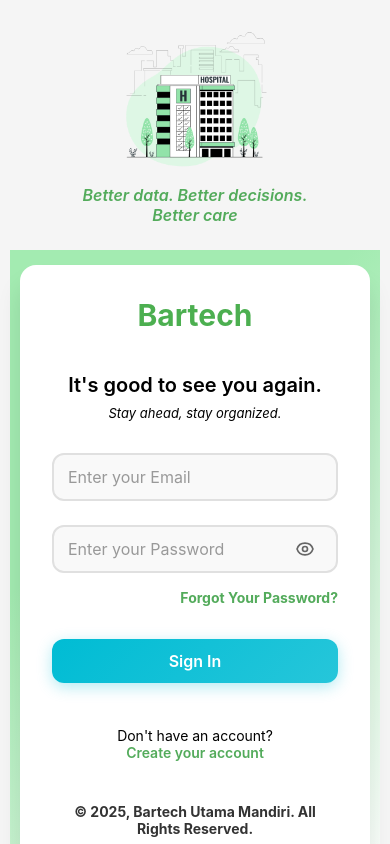
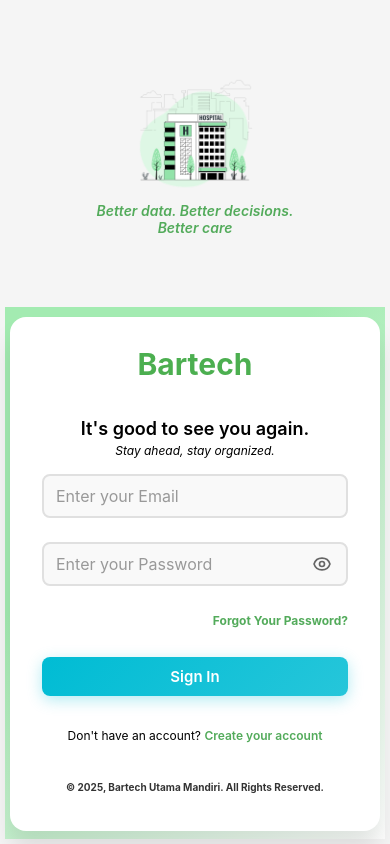
Before and after one commit to diveoktabid/Future, a React (Create React App) app: page / in a window 390 px wide. Built offline with nearby package versions, Linux system fonts and the light colour scheme.

Commit message:
Menata Ulang beberapa komponen

```diff
--- a/src/Login.css
+++ b/src/Login.css
@@ -10,6 +10,7 @@
   font-family: "Inter", sans-serif;
   height: 100%;
   overflow-x: hidden;
+  scroll-behavior: smooth;
 }
 
 .login-page {
@@ -20,6 +21,7 @@
   padding: 0;
   box-sizing: border-box;
   position: relative;
+  overflow-x: hidden;
 }
 
 .login-left-section {
@@ -100,6 +102,10 @@
     transform: translateX(-50%);
     margin: 0;
     max-width: 400px;
+    font-size: 12px;
+    padding: 16px 20px;
+    width: auto;
+    min-width: 320px;
   }
 } /* Medium screens */
 @media (min-width: 769px) and (max-width: 1199px) {
@@ -119,6 +125,10 @@
     transform: translateX(-50%);
     margin: 0;
     max-width: 380px;
+    font-size: 12px;
+    padding: 14px 18px;
+    width: auto;
+    min-width: 300px;
   }
 }
 
@@ -126,41 +136,89 @@
 @media (max-width: 768px) and (orientation: landscape) {
   .login-page {
     flex-direction: row;
-    padding: 10px;
+    padding: 8px;
+    min-height: 100vh;
+    overflow: hidden;
   }
 
   .login-left-section {
-    width: 50%;
+    width: 45%;
     position: relative;
+    padding: 10px 8px;
+    display: flex;
+    flex-direction: column;
+    justify-content: center;
   }
 
   .login-right-section {
-    width: 50%;
+    width: 55%;
     order: 0;
+    padding: 10px 8px;
+    display: flex;
+    align-items: center;
+    justify-content: center;
   }
 
   .login-container {
-    max-width: 400px;
-    padding: 20px 24px;
+    max-width: 350px;
+    padding: 16px 20px;
+    border-radius: 12px;
+  }
+
+  .brand-title {
+    font-size: 32px;
+    margin-bottom: 12px;
+  }
+
+  .welcome-message {
+    margin-bottom: 16px;
+  }
+
+  .welcome-message h2 {
+    font-size: 18px;
+  }
+
+  .welcome-message p {
+    font-size: 12px;
+  }
+
+  .login-form {
+    gap: 12px;
+  }
+
+  .form-input {
+    padding: 10px 14px;
+    font-size: 14px;
+  }
+
+  .signin-button {
+    padding: 10px 0;
+    font-size: 14px;
   }
 
   .footer {
     position: absolute;
-    bottom: 10px;
+    bottom: 8px;
     left: 50%;
     transform: translateX(-50%);
     margin: 0;
-    font-size: 14px;
-    padding: 10px 15px;
-    max-width: 400px;
+    font-size: 11px;
+    padding: 6px 10px;
+    max-width: 300px;
+    width: auto;
+    min-width: 200px;
+    line-height: 1.2;
+    word-wrap: break-word;
+    text-align: center;
   }
 
   .hospital-image {
-    max-height: 200px;
+    max-height: 120px;
+    margin-bottom: 8px;
   }
 
   .hospital-text h3 {
-    font-size: 16px;
+    font-size: 14px;
   }
 }
 
@@ -277,7 +335,7 @@
 
 .forgot-password {
   text-align: right;
-  margin-top: -10px;
+  margin-top: -5px;
 }
 
 .forgot-link {
@@ -289,6 +347,7 @@
   font-size: 14px;
   cursor: pointer;
   padding: 0;
+  padding-top: 8px;
   transition: color 0.3s ease;
   font-family: "Inter", sans-serif;
 }
@@ -332,7 +391,7 @@
 
 .create-account {
   text-align: center;
-  margin-top: 20px;
+  margin-top: 10px;
   color: #000000;
   font-size: 14px;
 }
@@ -374,7 +433,7 @@
   color: rgba(0, 0, 0, 0.8);
   font-size: 12px;
   font-family: "Inter", sans-serif;
-  padding: 20px 20px;
+  padding: 16px 20px;
   font-weight: bold;
   flex-shrink: 0;
   position: absolute;
@@ -387,6 +446,9 @@
   display: flex;
   justify-content: center;
   align-items: center;
+  line-height: 1.4;
+  word-wrap: break-word;
+  hyphens: auto;
 }
 
 .footer p {
@@ -409,59 +471,85 @@
 @media (max-width: 768px) {
   .login-page {
     flex-direction: column;
-    padding: 15px;
+    padding: 10px;
+    min-height: 100vh;
+    justify-content: flex-start;
   }
 
   .login-left-section {
     width: 100%;
     min-height: auto;
-    padding: 20px 15px;
+    padding: 15px 10px 10px 10px;
+    background: linear-gradient(135deg, #a3ebb1 34%, #ffff 100%);
   }
 
   .login-right-section {
     width: 100%;
-    padding: 20px 15px;
+    padding: 10px;
     order: -1;
+    background: #f5f5f5;
+    flex: 1;
+    display: flex;
+    align-items: center;
+    justify-content: center;
   }
 
   .hospital-image {
-    max-height: 200px;
-    margin-bottom: 15px;
+    max-height: 150px;
+    margin-bottom: 10px;
+    width: auto;
   }
 
   .hospital-text h3 {
-    font-size: 18px;
+    font-size: 16px;
+    margin-bottom: 5px;
   }
 
   .login-container {
-    padding: 24px 20px;
-    border-radius: 20px;
+    padding: 20px 16px;
+    border-radius: 16px;
     max-width: 100%;
-    width: 100%;
+    width: calc(100% - 20px);
     min-width: 0;
     margin: 0 auto;
+    box-shadow: 0 4px 20px rgba(0, 188, 212, 0.1);
   }
 
   .brand-title {
-    font-size: 48px;
+    font-size: 36px;
+    margin-bottom: 16px;
+    line-height: 1.1;
+  }
+
+  .welcome-message {
+    margin-bottom: 20px;
   }
 
   .welcome-message h2 {
-    font-size: 24px;
+    font-size: 20px;
+    line-height: 1.2;
+    margin-bottom: 6px;
   }
 
   .welcome-message p {
-    font-size: 14px;
+    font-size: 13px;
+  }
+
+  .login-form {
+    gap: 16px;
   }
 
   .form-input {
-    padding: 14px 16px;
+    padding: 12px 14px;
     font-size: 16px; /* Prevent zoom on iOS */
+    border-radius: 10px;
   }
 
   .signin-button {
-    padding: 14px 0;
+    padding: 12px 0;
     font-size: 16px;
+    border-radius: 10px;
+    margin-top: 6px;
   }
 
   .footer {
@@ -470,68 +558,109 @@
     left: auto;
     transform: none;
     margin: 10px auto 0 auto;
-    font-size: 15px;
-    padding: 12px 15px;
+    font-size: 12px;
+    padding: 8px 10px;
     max-width: 100%;
-    width: calc(100% - 30px);
+    width: calc(100% - 20px);
   }
 }
 
 @media (max-width: 480px) {
   .login-page {
     flex-direction: column;
-    padding: 10px;
+    padding: 5px;
+    min-height: 100vh;
+    overflow-y: auto;
   }
 
   .login-left-section {
     width: 100%;
-    padding: 15px 10px;
+    padding: 10px 5px 8px 5px;
+    min-height: auto;
   }
 
   .login-right-section {
     width: 100%;
-    padding: 15px 10px;
+    padding: 8px 5px;
     order: -1;
+    flex: 1;
+    min-height: auto;
   }
 
   .hospital-image {
-    max-height: 150px;
-    margin-bottom: 10px;
+    max-height: 120px;
+    margin-bottom: 8px;
+    width: auto;
   }
 
   .hospital-text h3 {
-    font-size: 16px;
+    font-size: 14px;
+    margin-bottom: 3px;
   }
 
   .login-container {
-    padding: 20px 16px;
-    border-radius: 16px;
+    padding: 16px 12px;
+    border-radius: 12px;
     min-width: 0;
     max-width: 100%;
-    width: 100%;
+    width: calc(100% - 10px);
+    margin: 0 auto;
+    box-shadow: 0 2px 15px rgba(0, 188, 212, 0.1);
   }
 
   .brand-title {
-    font-size: 36px;
+    font-size: 28px;
+    margin-bottom: 12px;
+    line-height: 1;
+  }
+
+  .welcome-message {
     margin-bottom: 16px;
   }
 
   .welcome-message h2 {
-    font-size: 20px;
+    font-size: 18px;
+    line-height: 1.1;
+    margin-bottom: 4px;
   }
 
   .welcome-message p {
-    font-size: 13px;
+    font-size: 12px;
+  }
+
+  .login-form {
+    gap: 12px;
   }
 
   .form-input {
-    padding: 12px 14px;
+    padding: 10px 12px;
     font-size: 16px;
+    border-radius: 8px;
+  }
+
+  .password-input-wrapper .form-input {
+    padding-right: 40px;
+  }
+
+  .password-toggle {
+    right: 10px;
+    padding: 6px;
   }
 
   .signin-button {
-    padding: 12px 0;
-    font-size: 16px;
+    padding: 10px 0;
+    font-size: 15px;
+    border-radius: 8px;
+    margin-top: 4px;
+  }
+
+  .forgot-link {
+    font-size: 12px;
+  }
+
+  .create-account {
+    font-size: 12px;
+    margin-top: 8px;
   }
 
   .footer {
@@ -540,10 +669,11 @@
     left: auto;
     transform: none;
     margin: 8px auto 0 auto;
-    font-size: 14px;
-    padding: 10px 12px;
+    font-size: 11px;
+    padding: 6px 8px;
     max-width: 100%;
-    width: calc(100% - 20px);
+    width: calc(100% - 10px);
+    word-wrap: break-word;
   }
 }
 
@@ -564,21 +694,23 @@
 }
 
 /* Very short screens */
-@media (max-height: 600px) {
+@media (max-height: 600px) and (min-width: 769px) {
   .login-page {
     flex-direction: row;
   }
 
   .login-left-section {
-    padding: 20px;
+    padding: 15px;
   }
 
   .login-right-section {
-    padding: 20px;
+    padding: 15px;
   }
 
   .login-container {
     margin: 0;
+    max-width: 360px;
+    padding: 20px 24px;
   }
 
   .footer {
@@ -587,35 +719,342 @@
     left: 50%;
     transform: translateX(-50%);
     margin: 0;
-    font-size: 14px;
-    padding: 8px 12px;
+    font-size: 12px;
+    padding: 6px 10px;
+    width: auto;
+    max-width: 320px;
+    min-width: 250px;
+    text-align: center;
+    word-wrap: break-word;
+    line-height: 1.3;
   }
 
   .brand-title {
-    font-size: 42px;
+    font-size: 36px;
+    margin-bottom: 12px;
+  }
+
+  .welcome-message {
     margin-bottom: 16px;
   }
 
+  .hospital-image {
+    max-height: 180px;
+  }
+}
+
+/* Very short screens on mobile */
+@media (max-height: 600px) and (max-width: 768px) {
+  .login-page {
+    flex-direction: row;
+    padding: 5px;
+  }
+
+  .login-left-section {
+    width: 40%;
+    padding: 8px 5px;
+  }
+
+  .login-right-section {
+    width: 60%;
+    padding: 8px 5px;
+    order: 0;
+  }
+
+  .login-container {
+    max-width: 280px;
+    padding: 12px 16px;
+  }
+
+  .brand-title {
+    font-size: 24px;
+    margin-bottom: 8px;
+  }
+
   .welcome-message {
-    margin-bottom: 20px;
+    margin-bottom: 12px;
+  }
+
+  .welcome-message h2 {
+    font-size: 16px;
+  }
+
+  .welcome-message p {
+    font-size: 11px;
   }
 
   .hospital-image {
-    max-height: 250px;
+    max-height: 100px;
+    margin-bottom: 5px;
+  }
+
+  .hospital-text h3 {
+    font-size: 12px;
+  }
+
+  .footer {
+    position: absolute;
+    bottom: 5px;
+    left: 50%;
+    transform: translateX(-50%);
+    margin: 0;
+    font-size: 10px;
+    padding: 4px 8px;
+    width: auto;
+    max-width: 250px;
+    min-width: 180px;
+    text-align: center;
+    word-wrap: break-word;
+    line-height: 1.2;
   }
 }
 
 /* Extra small screens */
 @media (max-width: 320px) {
+  .login-page {
+    padding: 3px;
+    min-height: 100vh;
+  }
+
+  .login-left-section {
+    padding: 8px 3px 5px 3px;
+  }
+
+  .login-right-section {
+    padding: 5px 3px;
+  }
+
+  .hospital-image {
+    max-height: 100px;
+    margin-bottom: 5px;
+  }
+
+  .hospital-text h3 {
+    font-size: 12px;
+    margin-bottom: 2px;
+  }
+
+  .login-container {
+    padding: 12px 8px;
+    border-radius: 10px;
+    width: calc(100% - 6px);
+    margin: 0 auto;
+  }
+
+  .brand-title {
+    font-size: 24px;
+    margin-bottom: 10px;
+    line-height: 0.9;
+  }
+
+  .welcome-message {
+    margin-bottom: 12px;
+  }
+
+  .welcome-message h2 {
+    font-size: 16px;
+    margin-bottom: 3px;
+  }
+
+  .welcome-message p {
+    font-size: 11px;
+  }
+
+  .login-form {
+    gap: 10px;
+  }
+
+  .form-input {
+    padding: 8px 10px;
+    font-size: 14px;
+    border-radius: 6px;
+  }
+
+  .password-input-wrapper .form-input {
+    padding-right: 35px;
+  }
+
+  .password-toggle {
+    right: 8px;
+    padding: 4px;
+  }
+
+  .signin-button {
+    padding: 8px 0;
+    font-size: 14px;
+    border-radius: 6px;
+  }
+
+  .forgot-link {
+    font-size: 11px;
+  }
+
+  .create-account {
+    font-size: 11px;
+    margin-top: 6px;
+  }
+
   .footer {
     position: relative;
     bottom: auto;
     left: auto;
     transform: none;
-    margin: 6px auto 0 auto;
-    font-size: 13px;
-    padding: 8px 10px;
-    width: calc(100% - 20px);
+    margin: 5px auto 0 auto;
+    font-size: 10px;
+    padding: 4px 6px;
+    width: calc(100% - 6px);
     word-wrap: break-word;
+    line-height: 1.2;
   }
 }
+
+/* Extra wide screens */
+@media (min-width: 1400px) {
+  .login-container {
+    max-width: 450px;
+    padding: 48px 36px;
+    border-radius: 40px;
+  }
+
+  .brand-title {
+    font-size: 90px;
+  }
+
+  .welcome-message h2 {
+    font-size: 36px;
+  }
+
+  .welcome-message p {
+    font-size: 18px;
+  }
+
+  .form-input {
+    padding: 18px 22px;
+    font-size: 17px;
+  }
+
+  .signin-button {
+    padding: 18px 0;
+    font-size: 19px;
+  }
+}
+
+/* iPad and tablet portrait */
+@media (min-width: 769px) and (max-width: 1024px) and (orientation: portrait) {
+  .login-page {
+    flex-direction: column;
+    padding: 20px;
+  }
+
+  .login-left-section {
+    width: 100%;
+    min-height: auto;
+    padding: 20px;
+    order: 1;
+  }
+
+  .login-right-section {
+    width: 100%;
+    padding: 20px;
+    order: 0;
+  }
+
+  .login-container {
+    max-width: 500px;
+    padding: 32px 28px;
+  }
+
+  .brand-title {
+    font-size: 64px;
+  }
+
+  .welcome-message h2 {
+    font-size: 28px;
+  }
+
+  .footer {
+    position: relative;
+    bottom: auto;
+    left: auto;
+    transform: none;
+    margin: 15px auto 0 auto;
+    font-size: 14px;
+    padding: 12px 16px;
+    max-width: 480px;
+    width: auto;
+    text-align: center;
+    word-wrap: break-word;
+    line-height: 1.4;
+  }
+}
+
+/* Footer responsive adjustments for all screen sizes */
+@media (max-width: 600px) {
+  .footer {
+    position: relative !important;
+    bottom: auto !important;
+    left: auto !important;
+    transform: none !important;
+    margin: 10px auto 0 auto !important;
+    width: calc(100% - 20px) !important;
+    max-width: calc(100% - 20px) !important;
+    min-width: auto !important;
+    padding: 8px 12px !important;
+    font-size: 11px !important;
+    line-height: 1.3 !important;
+    word-wrap: break-word !important;
+    overflow-wrap: break-word !important;
+    white-space: normal !important;
+    text-align: center !important;
+  }
+}
+
+@media (max-width: 400px) {
+  .footer {
+    font-size: 10px !important;
+    padding: 6px 10px !important;
+    margin: 8px auto 0 auto !important;
+    width: calc(100% - 16px) !important;
+    line-height: 1.2 !important;
+  }
+}
+
+@media (max-width: 320px) {
+  .footer {
+    font-size: 9px !important;
+    padding: 5px 8px !important;
+    margin: 6px auto 0 auto !important;
+    width: calc(100% - 12px) !important;
+    line-height: 1.1 !important;
+  }
+}
+
+/* Landscape orientation footer fixes */
+@media (max-width: 768px) and (orientation: landscape) {
+  .footer {
+    position: absolute !important;
+    bottom: 3px !important;
+    left: 50% !important;
+    transform: translateX(-50%) !important;
+    margin: 0 !important;
+    font-size: 9px !important;
+    padding: 3px 6px !important;
+    max-width: 280px !important;
+    width: auto !important;
+    min-width: 180px !important;
+    line-height: 1.1 !important;
+    text-align: center !important;
+    word-wrap: break-word !important;
+  }
+}
+
+/* Very small landscape devices */
+@media (max-width: 480px) and (orientation: landscape) {
+  .footer {
+    bottom: 2px !important;
+    font-size: 8px !important;
+    padding: 2px 4px !important;
+    max-width: 200px !important;
+    min-width: 150px !important;
+  }
+}
```
